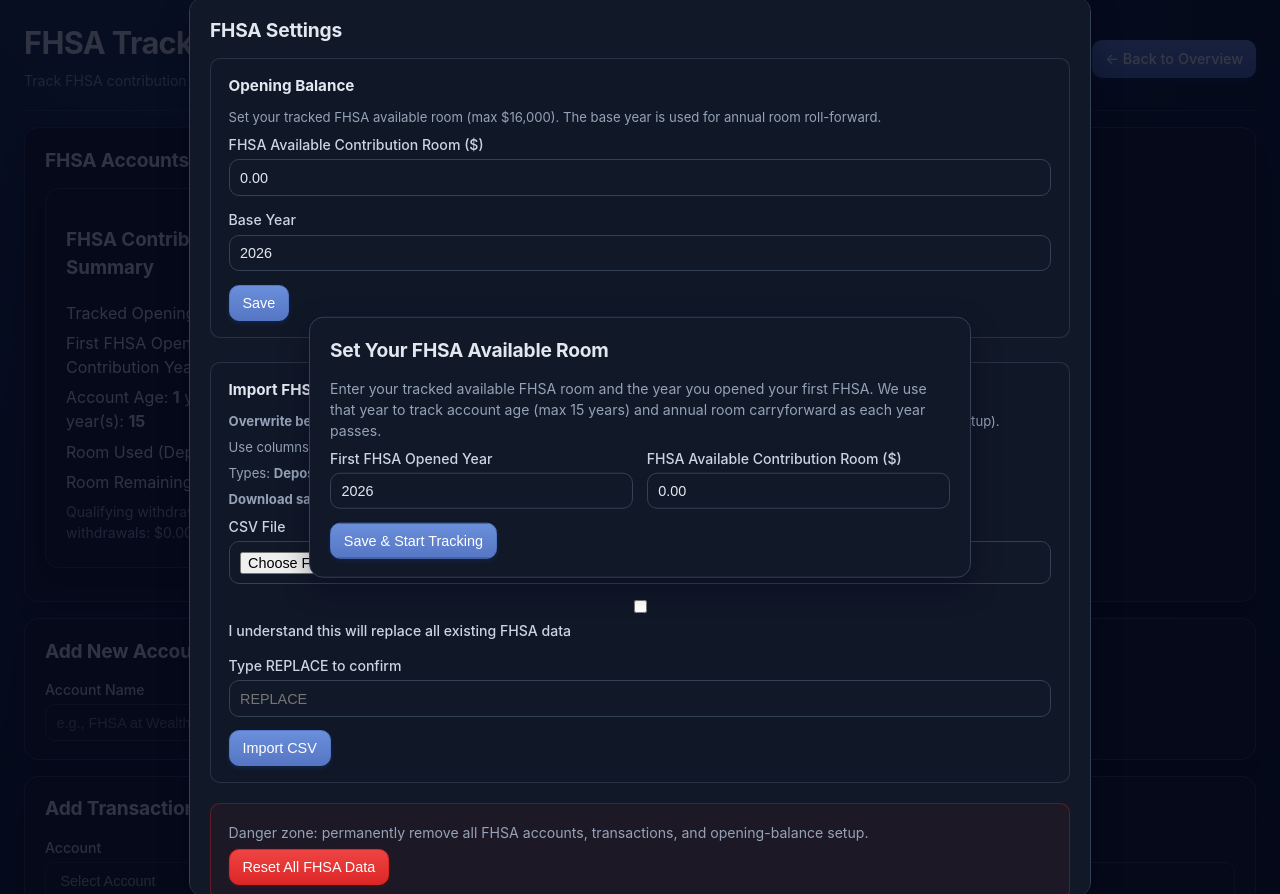
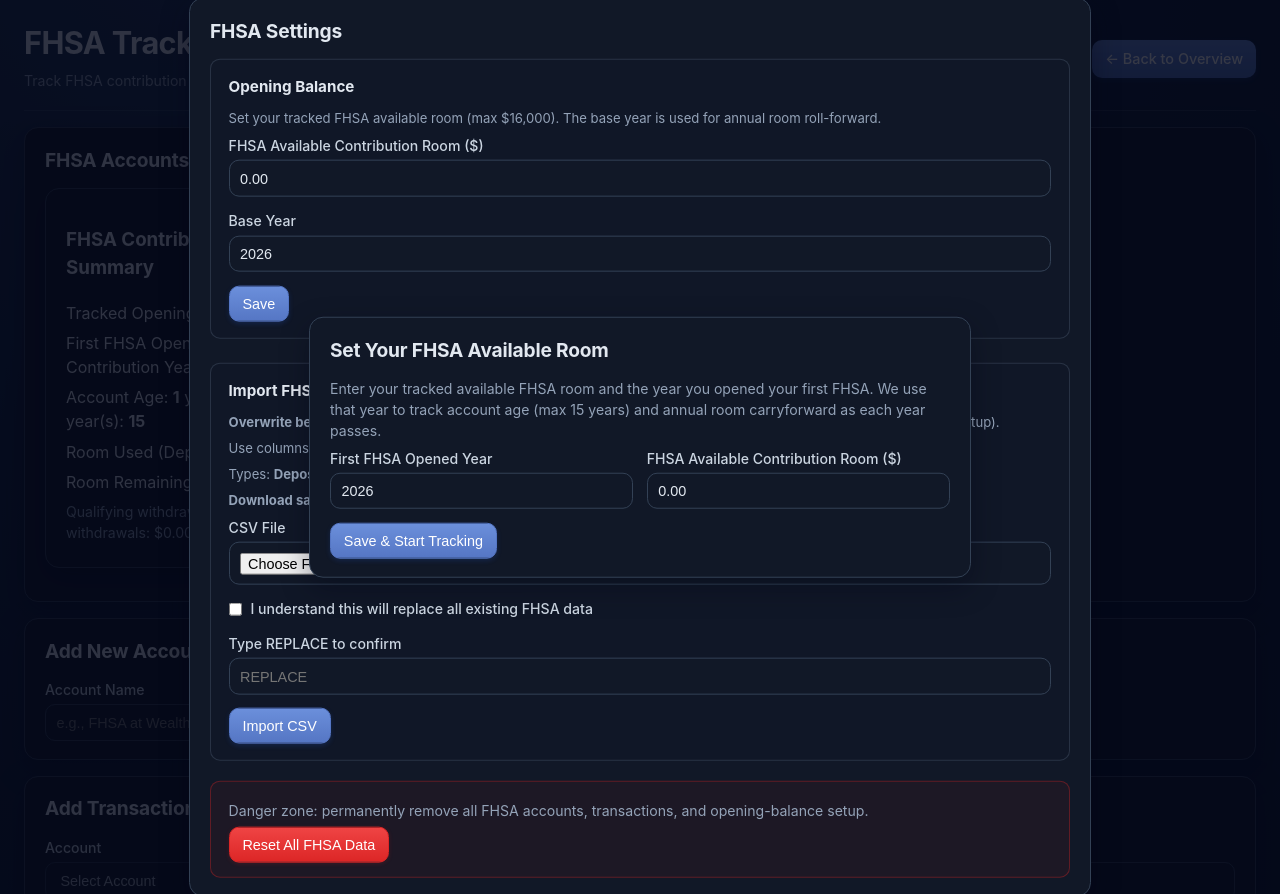
Before and after one commit to GabrielJean/FinGlass, a Django app: page /fhsa in a window 1280 px wide, after a click that opens the changed part. Run offline with Django 5.2, Linux system fonts and the light colour scheme; the visitor is signed in with stand-in values (Sample User, id 1); data that the repository does not hold is empty.

Commit message:
feat: enhance checkbox styling for import overwrite confirmation labels

```diff
--- a/static/css/forms.css
+++ b/static/css/forms.css
@@ -121,3 +121,17 @@ button:focus-visible,
   min-height: 0;
   padding: 0;
 }
+
+.form-checkbox-label {
+  display: flex;
+  flex-direction: row;
+  align-items: center;
+  gap: 0.55rem;
+}
+
+.form-checkbox-label input[type="checkbox"] {
+  width: auto;
+  min-height: 0;
+  padding: 0;
+  margin: 0;
+}
--- a/templates/fhsa.html
+++ b/templates/fhsa.html
@@ -67,7 +67,7 @@
                         CSV File
                         <input type="file" id="fhsa-import-file" accept=".csv,text/csv" required />
                       </label>
-                      <label class="span-2">
+                      <label class="span-2 form-checkbox-label">
                         <input type="checkbox" id="fhsa-import-overwrite-confirm" required />
                         I understand this will replace all existing FHSA data
                       </label>
--- a/templates/rrsp.html
+++ b/templates/rrsp.html
@@ -94,7 +94,7 @@
                         CSV File
                         <input type="file" id="tfsa-import-file" accept=".csv,text/csv" required />
                       </label>
-                      <label class="span-2">
+                      <label class="span-2 form-checkbox-label">
                         <input type="checkbox" id="tfsa-import-overwrite-confirm" required />
                         I understand this will replace all existing RRSP data
                       </label>
--- a/templates/tfsa.html
+++ b/templates/tfsa.html
@@ -92,7 +92,7 @@
                         CSV File
                         <input type="file" id="tfsa-import-file" accept=".csv,text/csv" required />
                       </label>
-                      <label class="span-2">
+                      <label class="span-2 form-checkbox-label">
                         <input type="checkbox" id="tfsa-import-overwrite-confirm" required />
                         I understand this will replace all existing TFSA data
                       </label>
```
